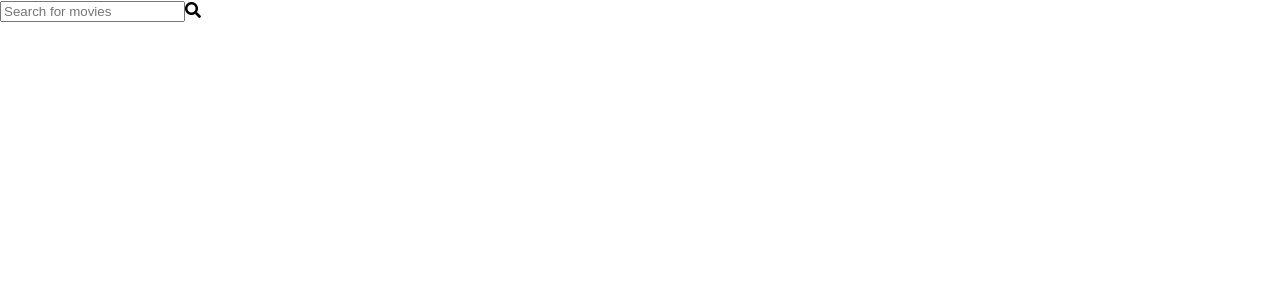
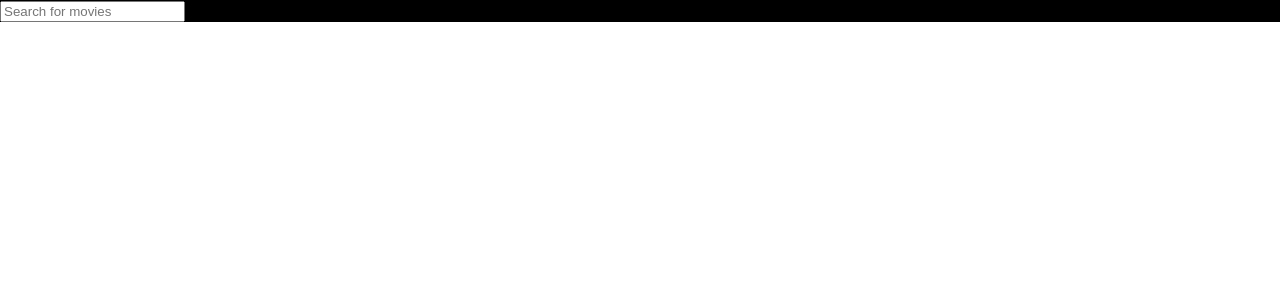
Before and after one commit to Horlard1/The-Mhuvies, a React (Create React App) app: page / in a window 1280 px wide. Shown: the top 300 px of the page. Built offline with nearby package versions, Linux system fonts and the light colour scheme.

Commit message:
added basic and common styling

```diff
--- a/src/App.js
+++ b/src/App.js
@@ -3,12 +3,14 @@ import Register from './components/Register/register'
 import Login from './components/Login/login'
 import { BrowserRouter as Router } from 'react-router-dom'
 import Home from './pages/home/home'
+import Header from './components/header/header'
 
 
 const App = () => {
   return (
     <Router>
-      <div className="app">
+      <div className="app" style={{background: "black"}}>
+        <Header />
         <Home />
         {/* <Register />
         <Login /> */}
```
Also changed, not shown: src/styles/basic.css (added, +7 -0 lines).
